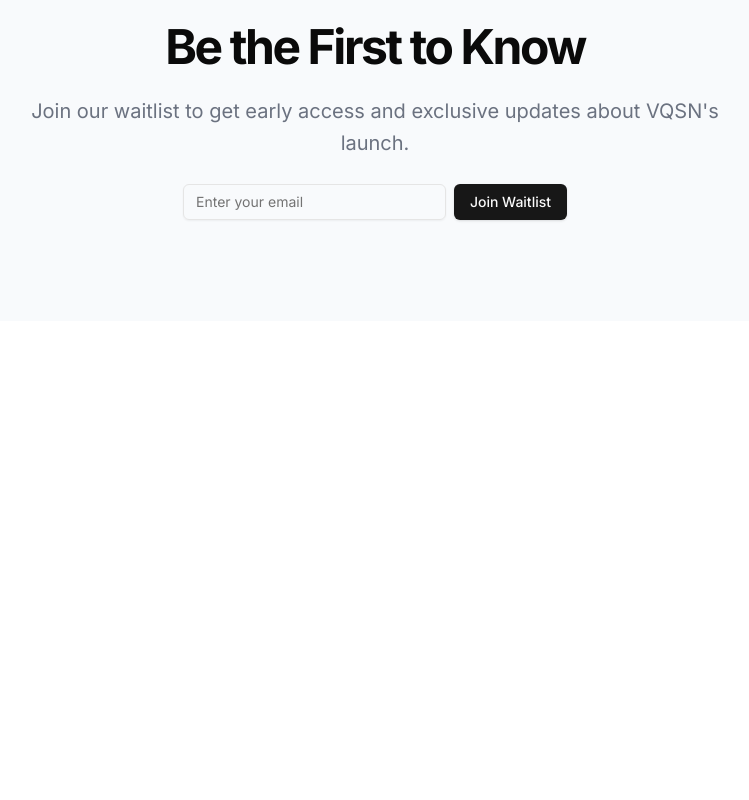
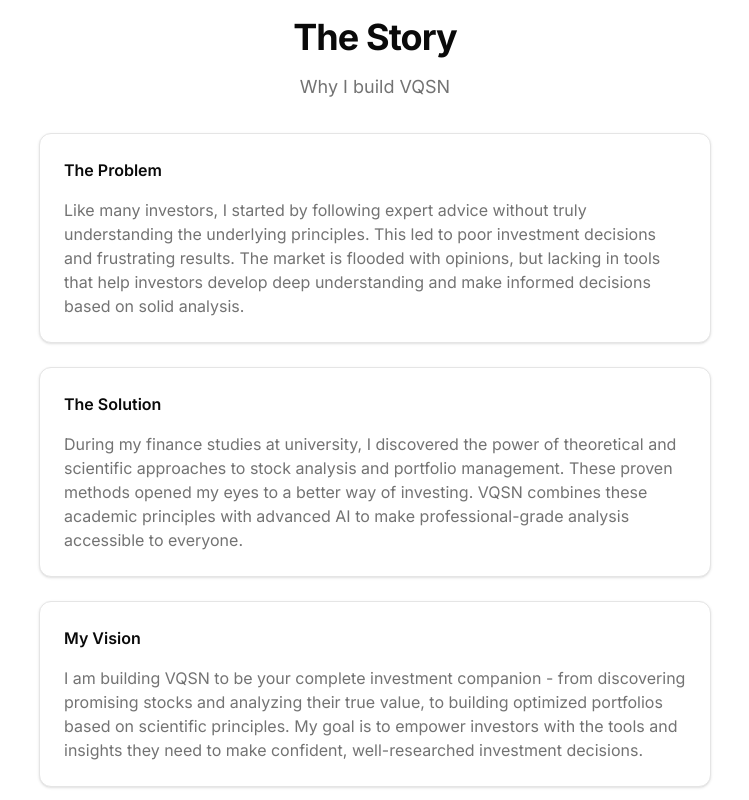
Before and after one commit to iste2/vqsn, a Next.js app: page / in a window 1280 px wide. Shown: the part 1440-2240 px from the top of the page, without its empty margins (265-1014 px from the left). Before the commit the page ends 1761 px from the top, so only its background shows below. Built offline with nearby package versions, Linux system fonts and the light colour scheme.

Commit message:
our story

```diff
--- a/app/page.tsx
+++ b/app/page.tsx
@@ -1,5 +1,6 @@
 import { Hero } from "@/components/hero"
 import { Features } from "@/components/features"
+import { OurStory } from "@/components/our-story"
 import { Waitlist } from "@/components/waitlist"
 
 export default function Page() {
@@ -7,6 +8,7 @@
     <main>
       <Hero />
       <Features />
+      <OurStory />
       <Waitlist />
     </main>
   )
--- /dev/null
+++ b/components/our-story.tsx
@@ -0,0 +1,43 @@
+import { Card } from "@/components/ui/card"
+
+interface StoryEntry {
+  title: string
+  content: string
+}
+
+const storyEntries: StoryEntry[] = [
+  {
+    title: "The Problem",
+    content: "Like many investors, I started by following expert advice without truly understanding the underlying principles. This led to poor investment decisions and frustrating results. The market is flooded with opinions, but lacking in tools that help investors develop deep understanding and make informed decisions based on solid analysis."
+  },
+  {
+    title: "The Solution",
+    content: "During my finance studies at university, I discovered the power of theoretical and scientific approaches to stock analysis and portfolio management. These proven methods opened my eyes to a better way of investing. VQSN combines these academic principles with advanced AI to make professional-grade analysis accessible to everyone."
+  },
+  {
+    title: "My Vision",
+    content: "I am building VQSN to be your complete investment companion - from discovering promising stocks and analyzing their true value, to building optimized portfolios based on scientific principles. My goal is to empower investors with the tools and insights they need to make confident, well-researched investment decisions."
+  }
+]
+
+export function OurStory() {
+  return (
+    <section className="container py-24 space-y-8">
+      <div className="text-center space-y-4">
+        <h2 className="text-3xl font-bold tracking-tight sm:text-4xl mb-4">The Story</h2>
+        <p className="text-muted-foreground text-lg">Why I build VQSN</p>
+      </div>
+
+      <ul className="space-y-6 max-w-2xl mx-auto">
+        {storyEntries.map((entry) => (
+          <li key={entry.title}>
+            <Card className="p-6 space-y-4">
+              <h3 className="font-semibold mb-2">{entry.title}</h3>
+              <p className="text-muted-foreground">{entry.content}</p>
+            </Card>
+          </li>
+        ))}
+      </ul>
+    </section>
+  )
+}
```
